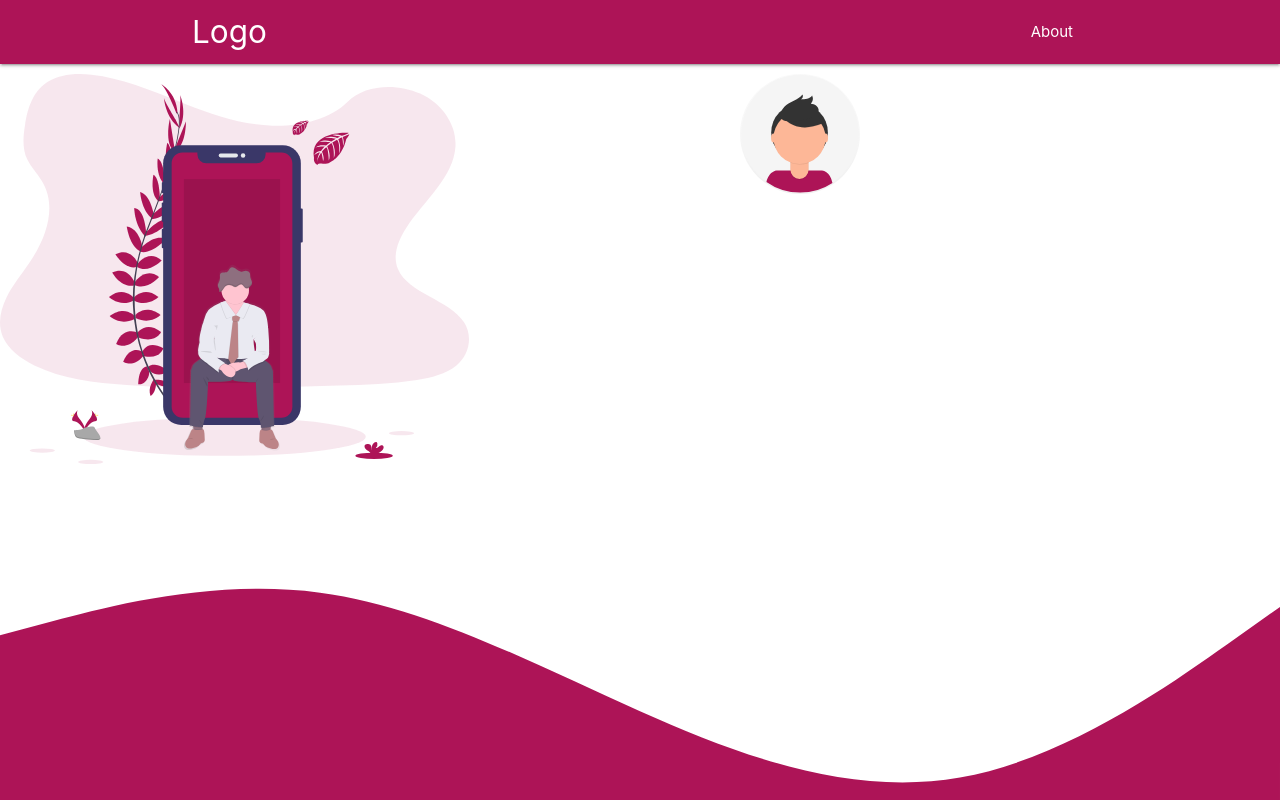
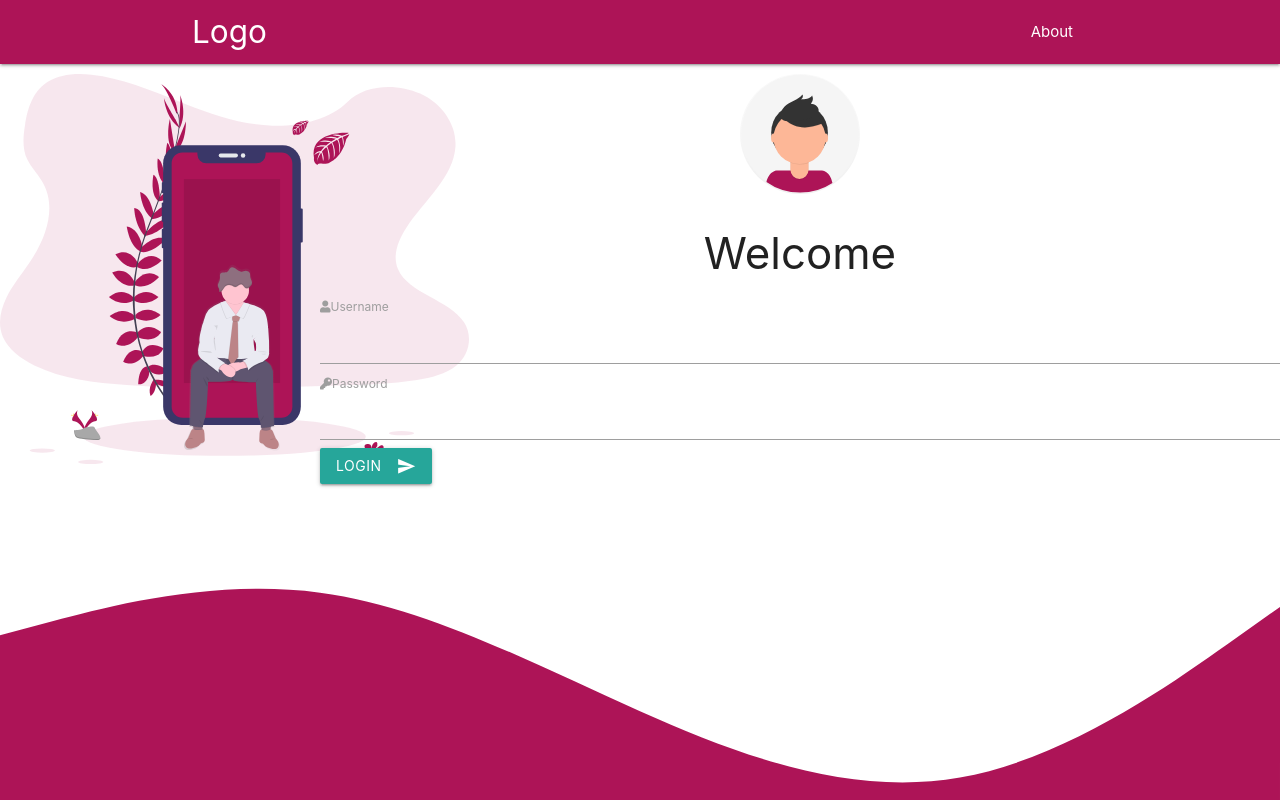
Before and after one commit to OmarAliSoliman/newdesign, a plain HTML site: page index.html in a window 1280 px wide. Drawn offline with nearby package versions, Linux system fonts and the light colour scheme.

Commit message:
Update index.html

```diff
--- a/index.html
+++ b/index.html
@@ -5,7 +5,9 @@
   <meta name="viewport" content="width=device-width, initial-scale=1.0">
   <meta http-equiv="X-UA-Compatible" content="ie=edge">
   <link href="https://fonts.googleapis.com/icon?family=Material+Icons" rel="stylesheet">
+  <link href="https://fonts.googleapis.com/css?family=Montserrat&display=swap" rel="stylesheet">
   <link rel="stylesheet" href="https://cdnjs.cloudflare.com/ajax/libs/materialize/1.0.0/css/materialize.min.css">
+  <link rel="stylesheet" href="./css/all.min.css">
   <link rel="stylesheet" href="./css/style.css">
   <title>Document</title>
 </head>
@@ -29,21 +31,28 @@
     </ul>
     </div>
     <div class="row">
-      <div class="col s3">
-          <img class="login-pic" src="./svg/undraw_personalization_triu (1).svg" alt="login">
+      <div class="col l3 m12 hide-on-small-only">
+            <img class="login-pic hoverable" src="./svg/undraw_personalization_triu (1).svg" alt="login">
       </div>
-      <div class="col m9 s12 center-align">
+      <div class="col l9 m12 s12 center-align">
         <div class="login-profile">
           <img class="avatar" src="./svg/undraw_profile_pic_ic5t.svg" alt="">
+          <h3 class="welcome">Welcome</h3>
+          <form action="" class="left-align">
+              <label><i class="fas fa-user"></i>Username</label>
+              <input type="text" onfocus="make(0)" onblur="dele(0)"><br>
+              <label><i class="fas fa-key"></i>Password</label>
+              <input type="password"  onfocus="make(1)" onblur="dele(1)"><br>
+              <button class="btn waves-effect waves-pink" type="submit" name="action">login
+                  <i class="material-icons right">send</i>
+              </button>
+          </form>
         </div>
       </div>
     </div>
 
     <!-- start wave footer -->
     <div class="row footer-wave">
-      <div class="col s12">
-
-      </div>
     </div>
     <script src="https://code.jquery.com/jquery-3.2.1.slim.min.js" integrity="sha384-KJ3o2DKtIkvYIK3UENzmM7KCkRr/rE9/Qpg6aAZGJwFDMVNA/GpGFF93hXpG5KkN" crossorigin="anonymous"></script>
     <script src="https://cdnjs.cloudflare.com/ajax/libs/popper.js/1.12.9/umd/popper.min.js" integrity="sha384-ApNbgh9B+Y1QKtv3Rn7W3mgPxhU9K/ScQsAP7hUibX39j7fakFPskvXusvfa0b4Q" crossorigin="anonymous"></script>
```
